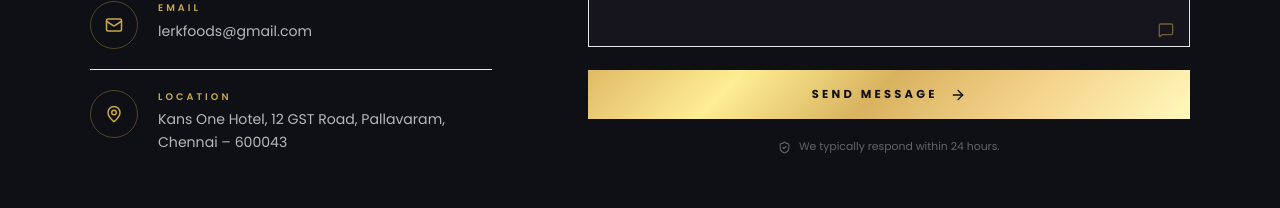
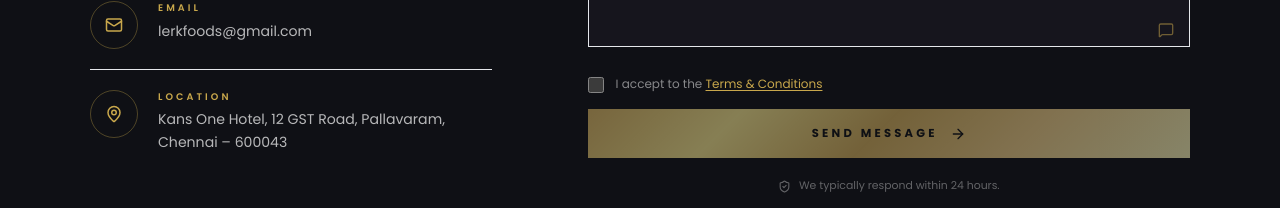
Before and after one commit to 22f3001334-droid/Lekir_Foods, a Next.js app: page /contact in a window 1280 px wide. Shown: the part 570-778 px from the top of the page. Built offline with nearby package versions, Linux system fonts and the light colour scheme; no server answers.

Commit message:
feat: require T&C acceptance before contact form submission

```diff
--- a/components/ContactSection.tsx
+++ b/components/ContactSection.tsx
@@ -95,6 +95,7 @@ export default function ContactSection() {
   const [errors, setErrors] = useState<Partial<typeof emptyForm>>({});
   const [isSubmitting, setIsSubmitting] = useState(false);
   const [toast, setToast] = useState<Toast | null>(null);
+  const [accepted, setAccepted] = useState(false);
 
   function set(field: keyof typeof emptyForm) {
     return (e: React.ChangeEvent<HTMLInputElement | HTMLTextAreaElement | HTMLSelectElement>) => {
@@ -295,11 +296,33 @@ export default function ContactSection() {
               {errors.message && <p className="mt-1 text-[0.72rem] text-red-400">{errors.message}</p>}
             </div>
 
+            {/* T&C checkbox */}
+            <label className="flex cursor-pointer items-start gap-3 pt-1">
+              <input
+                type="checkbox"
+                checked={accepted}
+                onChange={(e) => setAccepted(e.target.checked)}
+                disabled={isSubmitting}
+                className="mt-[3px] h-4 w-4 shrink-0 cursor-pointer accent-[#C9A84C] disabled:opacity-50"
+              />
+              <span className="text-[0.75rem] leading-[1.6] text-white/50">
+                I accept to the{" "}
+                <a
+                  href="/terms-and-conditions"
+                  target="_blank"
+                  rel="noopener noreferrer"
+                  className="text-[#C9A84C] underline underline-offset-2 hover:text-[#C9A84C]/80"
+                >
+                  Terms &amp; Conditions
+                </a>
+              </span>
+            </label>
+
             {/* Submit */}
             <button
               type="submit"
-              disabled={isSubmitting}
-              className="group flex w-full items-center justify-center gap-3 gold-gradient-bg py-4 text-[0.72rem] font-bold uppercase tracking-[0.28em] text-midnight transition hover:brightness-110 disabled:cursor-not-allowed disabled:opacity-70"
+              disabled={isSubmitting || !accepted}
+              className="group flex w-full items-center justify-center gap-3 gold-gradient-bg py-4 text-[0.72rem] font-bold uppercase tracking-[0.28em] text-midnight transition hover:brightness-110 disabled:cursor-not-allowed disabled:opacity-50"
             >
               {isSubmitting ? (
                 <>
```
